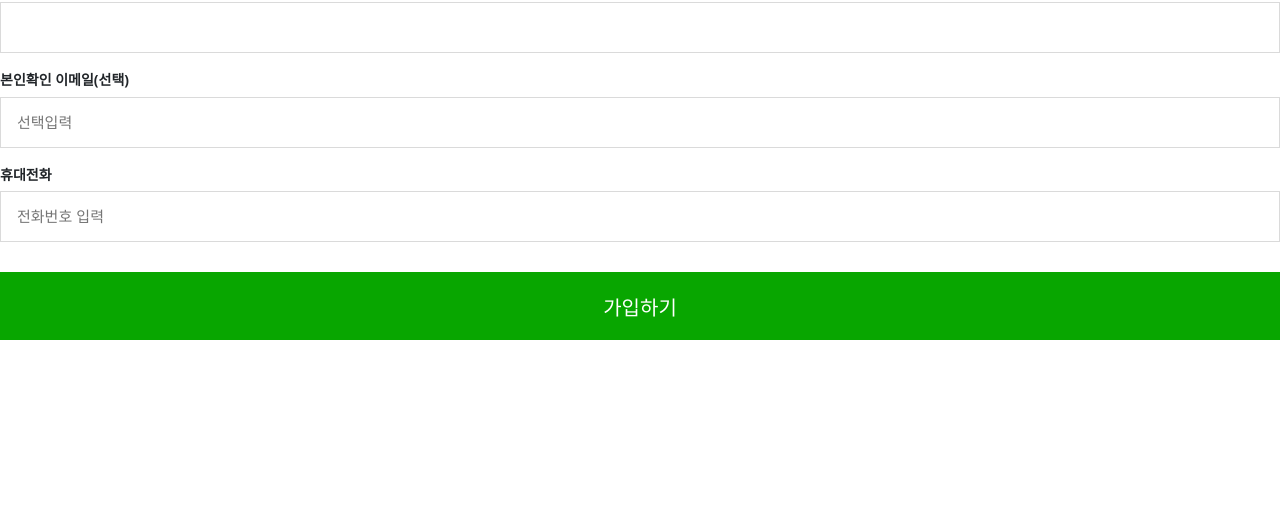
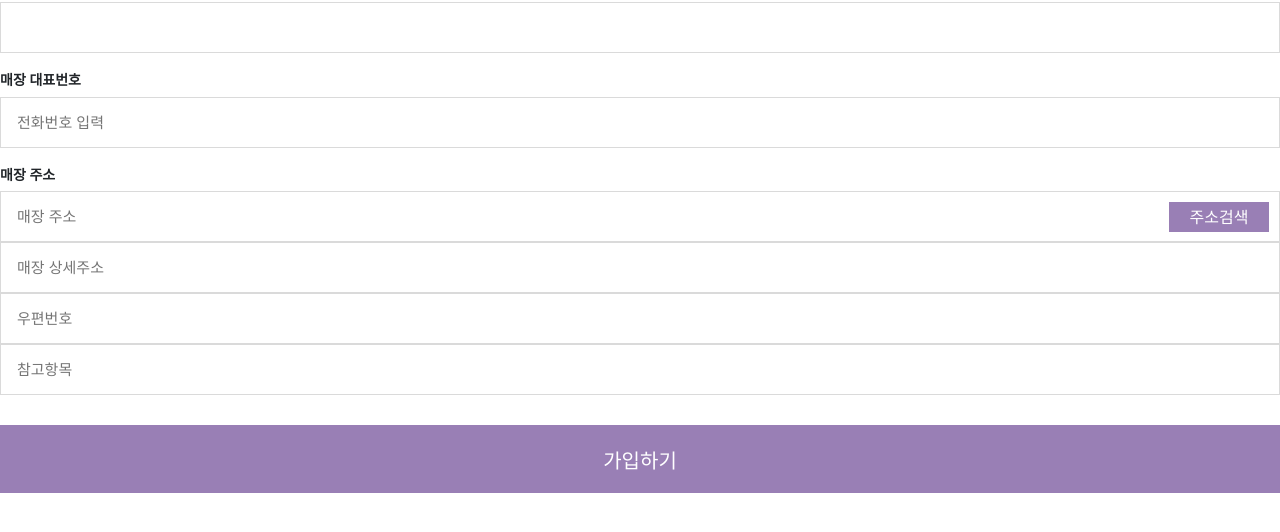
Before and after one commit to jgsjss/ding, a Vue app: page /signup in a window 1280 px wide. Shown: the part 987-1519 px from the top of the page. Before the commit the page ends 1418 px from the top, so only its background shows below. Built offline with nearby package versions, Linux system fonts and the light colour scheme; no server answers; some icons are missing.

Commit message:
12.28 11:09
vuex 변경후 커밋

```diff
--- a/public/index.html
+++ b/public/index.html
@@ -24,5 +24,7 @@
     </noscript>
     <div id="app"></div>
     <!— built files will be auto injected —>
+    <!—daum map api—>
+    <script src="//t1.daumcdn.net/mapjsapi/bundle/postcode/prod/postcode.v2.js"></script>
   </body>
 </html>
--- a/src/components/OrderManage.vue
+++ b/src/components/OrderManage.vue
@@ -8,19 +8,19 @@
     <div class="order_container">
       <div class="order_box">
         <p class="order_name">총주문수</p>
-        <div>{{ orderData.length }}</div>
+        <div>{{ $store.state.orderData.length }}</div>
       </div>
       <div class="order_box">
         <p class="order_name">완료주문</p>
-        <div>{{ completedNum  }}</div>
+        <div>{{ $store.state.completedNum  }}</div>
       </div>
       <div class="order_box">
         <p class="order_name">신규주문</p>
-        <div>{{ newOrderNum  }}</div>
+        <div>{{ $store.state.newOrderNum  }}</div>
       </div>
       <div class="order_box">
         <p class="order_name">취소주문</p>
-        <div>{{ cancelOrder }}</div>
+        <div>{{ $store.state.cancelOrder }}</div>
       </div>
     </div>
   </div>
@@ -31,14 +31,14 @@
 export default {
 
   props:{
-  //주문관리 데이터 프롭스 ---
-    orderData : Object,
-    //완료주문 개수
-    completedNum : Number,
-     //신규주문 개수
-    newOrderNum : Number,
-    //취소주문 개수
-    cancelOrder : Number,
+  // //주문관리 데이터 프롭스 ---
+  //   orderData : Object,
+  //   //완료주문 개수
+  //   completedNum : Number,
+  //    //신규주문 개수
+  //   newOrderNum : Number,
+  //   //취소주문 개수
+  //   cancelOrder : Number,
 
 
   },
--- a/src/store/index.js
+++ b/src/store/index.js
@@ -1,9 +1,11 @@
 import { createStore } from 'vuex'
 import orderData from '../assets/orderData.js'
 import menuData from '../assets/menuData.js'
-import shopData from '@/assets/shopData'
+import shopData from '../assets/shopData'
 
 export default createStore({
+
+
   state: {
     //=======================Main.vue 화면 내부 데이터 ========================
     //-------------메뉴관리 데이터------
--- a/src/view/Login.vue
+++ b/src/view/Login.vue
@@ -1,9 +1,11 @@
 <template>
 
   <div>
-    <h1>로그인 페이지 입니다.</h1>
+    <p>로그인 페이지 입니다.</p>
   </div>
-
+<div>
+  <p>회원이 아니신가요? <router-link to="/signup"><a>딩동오더 회원가입</a></router-link></p>
+</div>
 
 
 
--- a/src/view/MenuManageCategories.vue
+++ b/src/view/MenuManageCategories.vue
@@ -18,6 +18,7 @@
             <th scope="col">숨김</th> |
           </tr>
           </thead>
+
           <tbody>
           <tr >
             <th scope="row"></th>
--- a/src/view/MenuManageMenus.vue
+++ b/src/view/MenuManageMenus.vue
@@ -8,7 +8,29 @@
           <input type="submit">
           <button>순서변경</button><button>편집</button><button>+메뉴 추가</button>
         </form>
+  <div class="container1">
+    <table class="table">
+      <thead>
+      <tr>
+        <th> 메뉴명 </th> |
+        <th scope="col">가격</th> |
+        <th scope="col">카테고리</th> |
+        <th scope="col">연결옵션</th> |
+        <th scope="col">숨김/품절</th>
+      </tr>
+      </thead>
 
+      <tbody>
+      <tr >
+        <th scope="row"></th>
+        <td>{{ }}</td>
+        <td>{{ }}</td>
+        <td>{{ }} </td>
+        <td>{{ }}</td>
+      </tr>
+      </tbody>
+    </table>
+  </div>
 
 </template>
 
--- a/src/view/MenuManageOptions.vue
+++ b/src/view/MenuManageOptions.vue
@@ -7,7 +7,29 @@
           <input type="submit">
           <button>순서변경</button><button>편집</button><button>+옵션 추가</button>
     </form>
+  <div class="container1">
+    <table class="table">
+      <thead>
+      <tr>
+        <th> 카테고리명 </th> |
+        <th scope="col">연결 된 메뉴</th> |
+        <th scope="col">연결메뉴 갯수</th> |
+        <th scope="col">메뉴연결</th> |
+        <th scope="col">숨김</th> |
+      </tr>
+      </thead>
 
+      <tbody>
+      <tr >
+        <th scope="row"></th>
+        <td>{{ }}</td>
+        <td>{{ }}</td>
+        <td>{{ }} </td>
+        <td>{{ }}</td>
+      </tr>
+      </tbody>
+    </table>
+  </div>
 
 </template>
 <script>
--- a/src/view/SignUp.vue
+++ b/src/view/SignUp.vue
@@ -64,7 +64,6 @@
         <!--number-->
         <div>
           <h3 class="join_title"><label for="number">대표자 번호</label></h3>
-
           <div id="num_wrap">
             <!-- BIRTH_MM -->
             <div id="num_first">
@@ -89,10 +88,9 @@
             <!-- BIRTH_DD -->
             <div id="num_dd">
                                 <span class="box">
-                                    <input type="text" id="dd" class="int" maxlength="4">
+                                    <input type="text" id="dd" class="int" maxlength="4" v-model="thirdNum">
                                 </span>
             </div>
-
           </div>
           <span class="error_next_box"></span>
         </div>
@@ -104,25 +102,31 @@
                         </span>
           <span class="error_next_box"></span>
         </div>
-
-                    <!-- EMAIL -->
+        <!-- shop number -->
         <div>
-                        <h3 class="join_title"><label for="email">본인확인 이메일<span class="optional">(선택)</span></label></h3>
-                        <span class="box int_email">
-                            <input type="text" id="email" class="int" maxlength="100" placeholder="선택입력">
-                        </span>
-                        <span class="error_next_box">이메일 주소를 다시 확인해주세요.</span>
-                    </div>
-
-                    <!-- MOBILE -->
-                    <div>
-                        <h3 class="join_title"><label for="phoneNo">휴대전화</label></h3>
+          <h3 class="join_title"><label for="phoneNo">매장 대표번호</label></h3>
           <span class="box int_mobile">
                             <input type="tel" id="mobile" class="int" maxlength="16" placeholder="전화번호 입력">
                         </span>
           <span class="error_next_box"></span>
         </div>
-
+        <!--shop address-->
+        <div>
+          <h3 class="join_title"><label for="name">매장 주소</label></h3>
+          <span class="box int_mobile">
+                        <input type="text" id="address" class="int"  maxlength="20" placeholder="매장 주소">
+                        <button type="submit" class="addr_btn" @click="execDaumPostcode()" value="우편번호 찾기">주소검색</button>
+                        </span>
+          <span class="box int_mobile">
+                        <input type="text" id="detailAddress" class="int" maxlength="20" placeholder="매장 상세주소">
+                        </span>
+          <span class="box int_mobile">
+                        <input type="text" class="int" v-model="postcode" placeholder="우편번호">
+                        </span>
+          <span class="box int_mobile">
+                        <input type="text" class="int" id="extraAddress" placeholder="참고항목">
+                        </span>
+        </div>
 
         <!-- JOIN BTN-->
         <div class="btn_area">
@@ -131,11 +135,8 @@
           </button>
         </div>
 
-
-
       </div>
       <!-- content-->
-
     </div>
   </div>
 
@@ -143,6 +144,7 @@
 
 </template>
 <script>
+
 export default {
   data () {
     return {
@@ -151,7 +153,11 @@ export default {
       //휴대폰번호 중간 4자리
       secondNum: '',
       //휴대폰번호 끝 4자리
-      thirdNum: ''
+      thirdNum: '',
+      //주소 api
+      postcode: "",
+      address: "",
+      extraAddress: "",
     }
   },
   watch: {
@@ -169,9 +175,72 @@ export default {
         this.thirdNum = '';
       }
     }
+  },
+  methods: {
+    execDaumPostcode() {
+      new window.daum.Postcode({
+        oncomplete: (data) => {
+          if (this.extraAddress !== "") {
+            this.extraAddress = "";
           }
+          if (data.userSelectedType === "R") {
+            // 사용자가 도로명 주소를 선택했을 경우
+            this.address = data.roadAddress;
+          } else {
+            // 사용자가 지번 주소를 선택했을 경우(J)
+            this.address = data.jibunAddress;
           }
+
+          // 사용자가 선택한 주소가 도로명 타입일때 참고항목을 조합한다.
+          if (data.userSelectedType === "R") {
+            // 법정동명이 있을 경우 추가한다. (법정리는 제외)
+            // 법정동의 경우 마지막 문자가 "동/로/가"로 끝난다.
+            if (data.bname !== "" && /[동|로|가]$/g.test(data.bname)) {
+              this.extraAddress += data.bname;
+            }
+            // 건물명이 있고, 공동주택일 경우 추가한다.
+            if (data.buildingName !== "" && data.apartment === "Y") {
+              this.extraAddress +=
+                  this.extraAddress !== ""
+                      ? `, ${data.buildingName}`
+                      : data.buildingName;
+            }
+            // 표시할 참고항목이 있을 경우, 괄호까지 추가한 최종 문자열을 만든다.
+            if (this.extraAddress !== "") {
+              this.extraAddress = `(${this.extraAddress})`;
+            }
+          } else {
+            this.extraAddress = "";
+          }
+          // 우편번호를 입력한다.
+          console.log(data.zonecode)
+          console.log(data.address)
+          this.postcode = data.zonecode;
+          this.address = data.address;
+          // 우편번호와 주소 정보를 해당 필드에 넣는다.
+          //  this.$refs('postcode').value = data.zonecode;
+          // this.$refs('address').value = data.addr;
+          this.value = this.address;
+          // 커서를 상세주소 필드로 이동한다.
+          //  this.$refs("detailAddress").focus();
+
+          // 사용자가 선택한 주소 타입에 따라 해당 주소 값을 가져온다.
+          if (data.userSelectedType === 'R') { // 사용자가 도로명 주소를 선택했을 경우
+            this.address = data.roadAddress
+          } else { // 사용자가 지번 주소를 선택했을 경우(J)
+            this.address = data.jibunAddress
+          }
+        },
+      }).open();
+    },
+  },
+  mounted() {
+    // this.$refs('address').value = data.addr;
+    // console.log(data.address)
+  },
+};
 </script>
+
 
 <style>
 .input-file-button {
@@ -349,10 +418,22 @@ select {
   border: 0;
   cursor: pointer;
   color: #fff;
-    background-color: #08a600;
+  background-color: #997fb5;
   font-size: 20px;
   font-weight: 400;
   font-family: Dotum,'돋움',Helvetica,sans-serif;
 }
-
+#address {
+  position:relative;
+}
+.addr_btn {
+  position: absolute;
+  top: 10px;
+  right: 10px;
+  background: #997fb5;
+  border: 1px solid #997fb5;
+  color: #fff;
+  width: 100px;
+  height: 30px;
+}
 </style>
```
Also changed, not shown: src/components/Menu.vue (+16 -16 lines), src/view/ReleaseSoldOut.vue (+27 -27 lines). Lines whose indentation alone changed are shown as unchanged.
